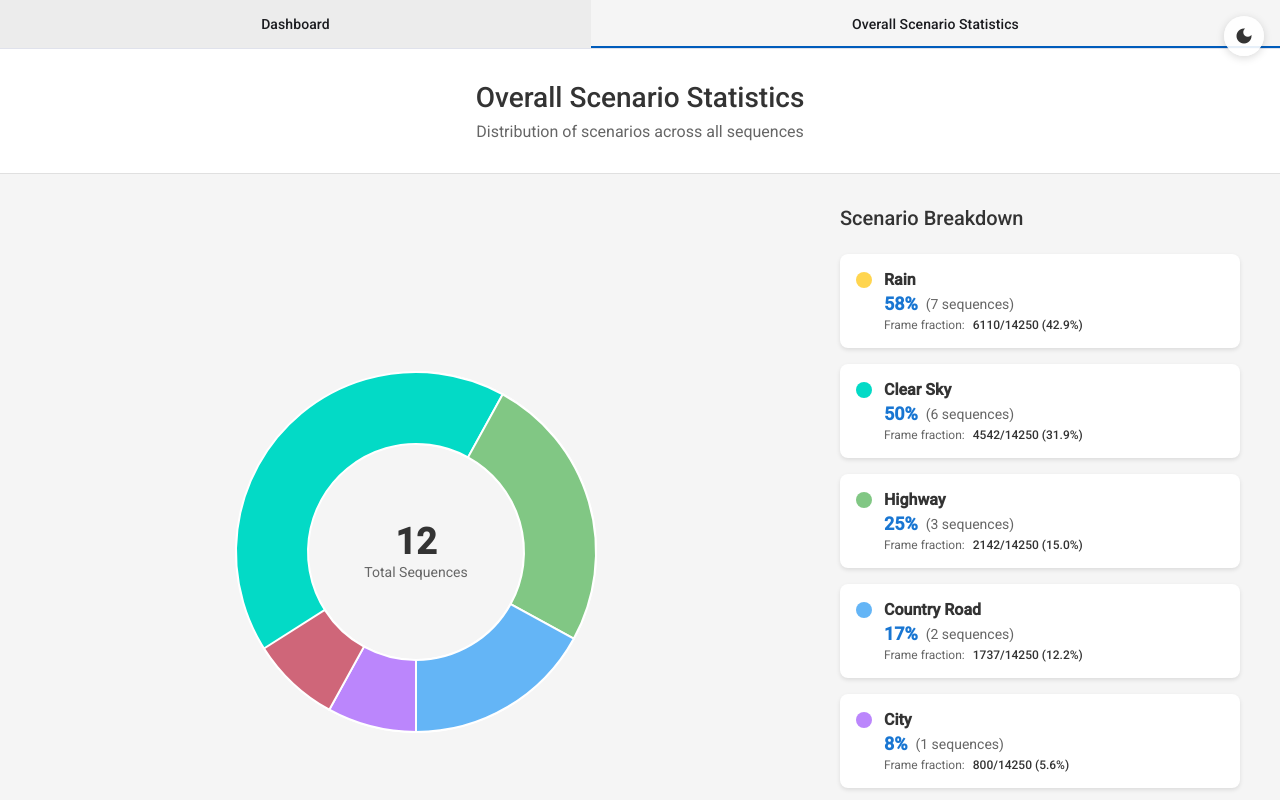
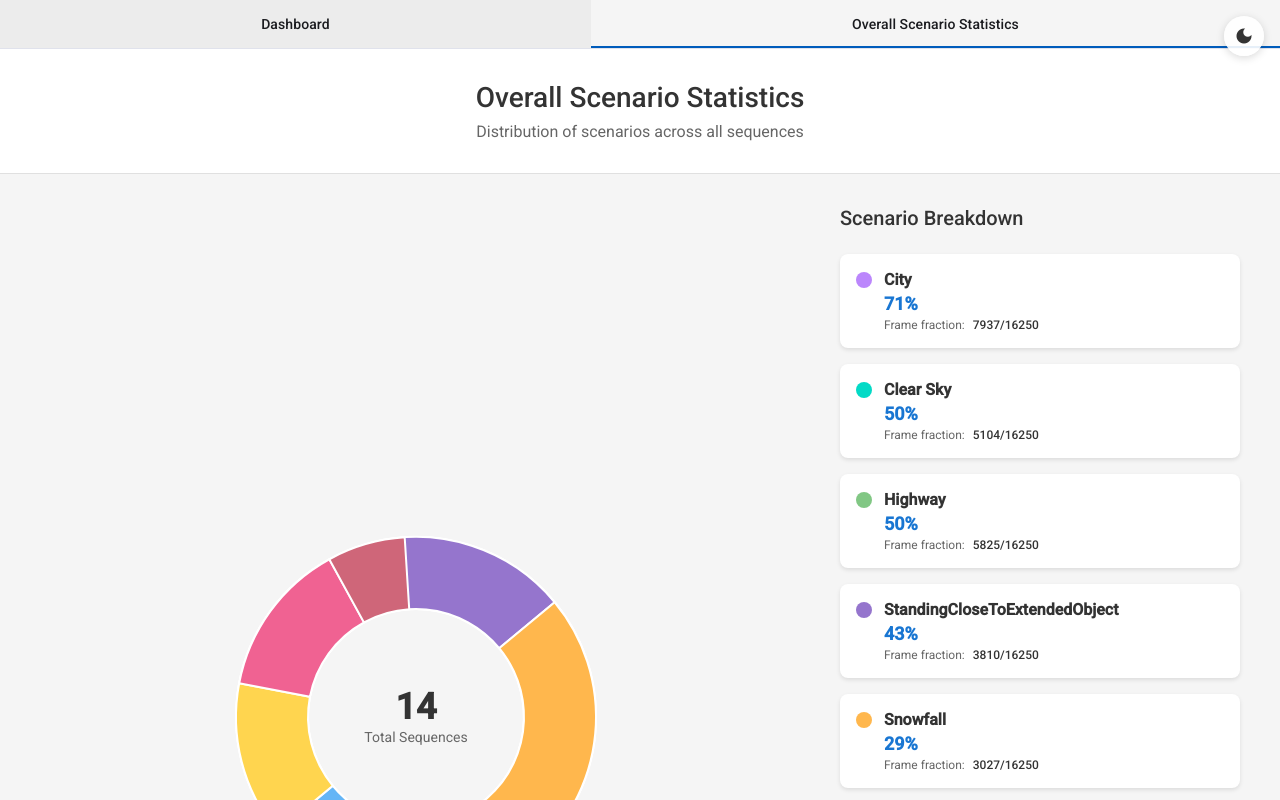
Before and after one commit to arushisinghh123/my-angular-app, an Angular app: page /dashboard in a window 1280 px wide. Both pictures are taken after a click on the tab "Overall Scenario Statistics". Shown: the top 800 px of the page. Built offline with nearby package versions, Linux system fonts and the light colour scheme.

Commit message:
Fix scenario statistics display and data

```diff
--- a/src/app/core/services/scenario.service.ts
+++ b/src/app/core/services/scenario.service.ts
@@ -17,7 +17,10 @@ export class ScenarioService {
     { id: '3', name: 'Tunnel', description: 'Driving through tunnels' },
     { id: '4', name: 'Rain', description: 'Wet weather conditions' },
     { id: '5', name: 'Highway', description: 'High-speed highway driving' },
-    { id: '6', name: 'Country Road', description: 'Rural and countryside driving' }
+    { id: '6', name: 'Country Road', description: 'Rural and countryside driving' },
+    { id: '7', name: 'Snowfall', description: 'Snow weather conditions' },
+    { id: '8', name: 'Ice', description: 'Icy road conditions' },
+    { id: '9', name: 'StandingCloseToExtendedObject', description: 'Standing close to extended objects' }
   ];
 
   constructor() {}
--- a/src/app/core/services/sequence.service.ts
+++ b/src/app/core/services/sequence.service.ts
@@ -21,7 +21,7 @@ export class SequenceService {
       description: 'Daily morning drive to work',
       scenarios: [
         { scenarioId: '2', percentage: 85 },
-        { scenarioId: '10', percentage: 70 },
+        { scenarioId: '1', percentage: 70 },
         { scenarioId: '4', percentage: 45 }
       ]
     },
@@ -31,7 +31,7 @@ export class SequenceService {
       totalFrames: 2000,
       description: 'Long distance highway travel',
       scenarios: [
-        { scenarioId: '4', percentage: 95 },
+        { scenarioId: '5', percentage: 95 },
         { scenarioId: '7', percentage: 30 },
         { scenarioId: '9', percentage: 25 }
       ]
@@ -42,9 +42,9 @@ export class SequenceService {
       totalFrames: 800,
       description: 'Underground tunnel navigation',
       scenarios: [
-        { scenarioId: '1', percentage: 100 },
+        { scenarioId: '3', percentage: 100 },
         { scenarioId: '2', percentage: 40 },
-        { scenarioId: '5', percentage: 60 }
+        { scenarioId: '1', percentage: 60 }
       ]
     },
     {
@@ -53,9 +53,9 @@ export class SequenceService {
       totalFrames: 950,
       description: 'Driving in wet conditions',
       scenarios: [
-        { scenarioId: '3', percentage: 100 },
+        { scenarioId: '4', percentage: 100 },
         { scenarioId: '2', percentage: 65 },
-        { scenarioId: '10', percentage: 55 }
+        { scenarioId: '1', percentage: 55 }
       ]
     },
     {
@@ -64,8 +64,8 @@ export class SequenceService {
       totalFrames: 1100,
       description: 'Evening and night driving',
       scenarios: [
-        { scenarioId: '5', percentage: 100 },
-        { scenarioId: '4', percentage: 70 },
+        { scenarioId: '1', percentage: 100 },
+        { scenarioId: '5', percentage: 70 },
         { scenarioId: '9', percentage: 50 }
       ]
     },
@@ -75,9 +75,9 @@ export class SequenceService {
       totalFrames: 1300,
       description: 'Snow and ice driving',
       scenarios: [
-        { scenarioId: '6', percentage: 100 },
-        { scenarioId: '9', percentage: 60 },
-        { scenarioId: '4', percentage: 40 }
+        { scenarioId: '7', percentage: 100 },
+        { scenarioId: '8', percentage: 80 },
+        { scenarioId: '5', percentage: 40 }
       ]
     },
     {
@@ -86,9 +86,9 @@ export class SequenceService {
       totalFrames: 900,
       description: 'Navigating through work zones',
       scenarios: [
-        { scenarioId: '7', percentage: 100 },
-        { scenarioId: '4', percentage: 80 },
-        { scenarioId: '10', percentage: 75 }
+        { scenarioId: '9', percentage: 100 },
+        { scenarioId: '5', percentage: 80 },
+        { scenarioId: '1', percentage: 75 }
       ]
     },
     {
@@ -97,9 +97,9 @@ export class SequenceService {
       totalFrames: 750,
       description: 'Mall and shopping area driving',
       scenarios: [
-        { scenarioId: '8', percentage: 90 },
+        { scenarioId: '1', percentage: 90 },
         { scenarioId: '2', percentage: 70 },
-        { scenarioId: '10', percentage: 60 }
+        { scenarioId: '9', percentage: 60 }
       ]
     },
     {
@@ -108,9 +108,9 @@ export class SequenceService {
       totalFrames: 1250,
       description: 'Rural and countryside driving',
       scenarios: [
-        { scenarioId: '9', percentage: 100 },
-        { scenarioId: '5', percentage: 45 },
-        { scenarioId: '6', percentage: 35 }
+        { scenarioId: '6', percentage: 100 },
+        { scenarioId: '2', percentage: 45 },
+        { scenarioId: '7', percentage: 35 }
       ]
     },
     {
@@ -119,9 +119,9 @@ export class SequenceService {
       totalFrames: 1400,
       description: 'Peak traffic hours',
       scenarios: [
-        { scenarioId: '10', percentage: 100 },
+        { scenarioId: '1', percentage: 100 },
         { scenarioId: '2', percentage: 90 },
-        { scenarioId: '7', percentage: 40 }
+        { scenarioId: '9', percentage: 40 }
       ]
     },
     {
@@ -130,9 +130,9 @@ export class SequenceService {
       totalFrames: 1600,
       description: 'Leisure weekend driving',
       scenarios: [
-        { scenarioId: '4', percentage: 60 },
-        { scenarioId: '9', percentage: 70 },
-        { scenarioId: '8', percentage: 50 }
+        { scenarioId: '5', percentage: 60 },
+        { scenarioId: '6', percentage: 70 },
+        { scenarioId: '1', percentage: 50 }
       ]
     },
     {
@@ -142,8 +142,30 @@ export class SequenceService {
       description: 'Urgent driving scenarios',
       scenarios: [
         { scenarioId: '2', percentage: 80 },
-        { scenarioId: '4', percentage: 70 },
-        { scenarioId: '10', percentage: 85 }
+        { scenarioId: '5', percentage: 70 },
+        { scenarioId: '1', percentage: 85 }
+      ]
+    },
+    {
+      id: '13',
+      name: 'Icy Road Drive',
+      totalFrames: 1150,
+      description: 'Driving on icy conditions',
+      scenarios: [
+        { scenarioId: '8', percentage: 100 },
+        { scenarioId: '7', percentage: 60 },
+        { scenarioId: '6', percentage: 40 }
+      ]
+    },
+    {
+      id: '14',
+      name: 'Extended Object Navigation',
+      totalFrames: 850,
+      description: 'Navigating around extended objects',
+      scenarios: [
+        { scenarioId: '9', percentage: 100 },
+        { scenarioId: '1', percentage: 70 },
+        { scenarioId: '5', percentage: 30 }
       ]
     }
   ];
--- a/src/app/features/scenario-statistics/scenario-statistics.component.html
+++ b/src/app/features/scenario-statistics/scenario-statistics.component.html
@@ -18,9 +18,7 @@
         <div class="chart-wrapper">
           <canvas
             #chartCanvas
-            class="doughnut-chart"
-            (mousemove)="onChartHover($event)"
-            (mouseleave)="onChartLeave()">
+            class="doughnut-chart">
           </canvas>
 
           <!-- Chart Center Info -->
@@ -28,34 +26,6 @@
             <div class="total-sequences">
               <span class="total-number">{{ totalSequences }}</span>
               <span class="total-label">Total Sequences</span>
-            </div>
-          </div>
-        </div>
-
-        <!-- Hover Tooltip -->
-        <div
-          class="chart-tooltip"
-          *ngIf="hoveredData"
-          [style.left.px]="tooltipPosition.x"
-          [style.top.px]="tooltipPosition.y">
-          <div class="tooltip-content">
-            <div class="tooltip-header">
-              <div class="tooltip-color" [style.background-color]="hoveredData.color"></div>
-              <span class="tooltip-scenario">{{ hoveredData.scenario }}</span>
-            </div>
-            <div class="tooltip-stats">
-              <div class="tooltip-stat">
-                <span class="stat-label">Sequences:</span>
-                <span class="stat-value">{{ hoveredData.sequenceCount }}</span>
-              </div>
-              <div class="tooltip-stat">
-                <span class="stat-label">Percentage:</span>
-                <span class="stat-value">{{ hoveredData.percentage }}%</span>
-              </div>
-              <div class="tooltip-stat">
-                <span class="stat-label">Frame Fraction:</span>
-                <span class="stat-value">{{ hoveredData.frameFraction }}</span>
-              </div>
             </div>
           </div>
         </div>
@@ -67,16 +37,12 @@
         <div class="legend-grid">
           <div
             *ngFor="let stat of statisticsData; trackBy: trackByScenario"
-            class="legend-item"
-            [class.highlighted]="hoveredData?.scenario === stat.scenario"
-            (mouseenter)="onLegendHover(stat)"
-            (mouseleave)="onLegendLeave()">
+            class="legend-item">
             <div class="legend-color" [style.background-color]="stat.color"></div>
             <div class="legend-info">
               <span class="legend-scenario">{{ stat.scenario }}</span>
               <div class="legend-stats">
                 <span class="legend-percentage">{{ stat.percentage }}%</span>
-                <span class="legend-count">({{ stat.sequenceCount }} sequences)</span>
               </div>
               <div class="legend-frames">
                 <span class="frames-label">Frame fraction:</span>
--- a/src/app/features/scenario-statistics/scenario-statistics.component.scss
+++ b/src/app/features/scenario-statistics/scenario-statistics.component.scss
@@ -76,7 +76,6 @@
 .doughnut-chart {
   width: 100%;
   height: 100%;
-  cursor: pointer;
 }
 
 .chart-center-info {
@@ -103,60 +102,6 @@
   }
 }
 
-.chart-tooltip {
-  position: absolute;
-  background: rgba(0, 0, 0, 0.9);
-  color: white;
-  padding: 12px;
-  border-radius: 8px;
-  font-size: 12px;
-  pointer-events: none;
-  z-index: 1000;
-  min-width: 180px;
-
-  .tooltip-content {
-    display: flex;
-    flex-direction: column;
-    gap: 8px;
-  }
-
-  .tooltip-header {
-    display: flex;
-    align-items: center;
-    gap: 8px;
-
-    .tooltip-color {
-      width: 12px;
-      height: 12px;
-      border-radius: 50%;
-    }
-
-    .tooltip-scenario {
-      font-weight: 600;
-      font-size: 13px;
-    }
-  }
-
-  .tooltip-stats {
-    display: flex;
-    flex-direction: column;
-    gap: 4px;
-  }
-
-  .tooltip-stat {
-    display: flex;
-    justify-content: space-between;
-
-    .stat-label {
-      opacity: 0.8;
-    }
-
-    .stat-value {
-      font-weight: 500;
-    }
-  }
-}
-
 .legend-container {
   .legend-title {
     margin: 0 0 24px 0;
@@ -180,14 +125,7 @@
   background: white;
   border-radius: 8px;
   box-shadow: 0 2px 4px rgba(0, 0, 0, 0.1);
-  cursor: pointer;
   transition: all 0.2s ease;
-
-  &:hover,
-  &.highlighted {
-    transform: translateY(-2px);
-    box-shadow: 0 4px 12px rgba(0, 0, 0, 0.15);
-  }
 
   .legend-color {
     width: 16px;
@@ -218,11 +156,6 @@
         font-weight: 600;
         font-size: 18px;
         color: #1976d2;
-      }
-
-      .legend-count {
-        font-size: 14px;
-        color: #666;
       }
     }
 
@@ -284,22 +217,12 @@
     background: #1e1e1e;
     border: 1px solid #333;
 
-    &:hover,
-    &.highlighted {
-      border-color: #2196f3;
-      box-shadow: 0 4px 12px rgba(33, 150, 243, 0.2);
-    }
-
     .legend-scenario {
       color: #ffffff !important;
     }
 
     .legend-percentage {
       color: #64b5f6 !important;
-    }
-
-    .legend-count {
-      color: #e0e0e0 !important;
     }
 
     .frames-label {
--- a/src/app/features/scenario-statistics/scenario-statistics.component.ts
+++ b/src/app/features/scenario-statistics/scenario-statistics.component.ts
@@ -34,8 +34,6 @@ export class ScenarioStatisticsComponent implements OnInit, OnDestroy {
   statisticsData: ScenarioStatistic[] = [];
   isLoading = true;
   totalSequences = 0;
-  hoveredData: ScenarioStatistic | null = null;
-  tooltipPosition = { x: 0, y: 0 };
 
   private destroy$ = new Subject<void>();
   private chart: any = null;
@@ -51,7 +49,10 @@ export class ScenarioStatisticsComponent implements OnInit, OnDestroy {
     '#ffb74d', // Orange
     '#f06292', // Pink
     '#9575cd', // Deep Purple
-    '#4db6ac'  // Teal
+    '#4db6ac', // Teal
+    '#a5d6a7', // Light Green
+    '#ffcc02', // Yellow
+    '#ff8a65'  // Deep Orange
   ];
 
   constructor(
@@ -116,8 +117,8 @@ export class ScenarioStatisticsComponent implements OnInit, OnDestroy {
       });
 
       const frameFraction = totalFrames > 0 ?
-        `${scenarioFrames}/${totalFrames} (${((scenarioFrames / totalFrames) * 100).toFixed(1)}%)` :
-        '0/0 (0%)';
+        `${scenarioFrames}/${totalFrames}` :
+        '0/0';
 
       return {
         scenario: scenario.name,
@@ -173,50 +174,6 @@ export class ScenarioStatisticsComponent implements OnInit, OnDestroy {
     });
   }
 
-  onChartHover(event: MouseEvent): void {
-    const canvas = this.chartCanvas.nativeElement;
-    const rect = canvas.getBoundingClientRect();
-    const x = event.clientX - rect.left;
-    const y = event.clientY - rect.top;
-
-    const centerX = canvas.width / 2;
-    const centerY = canvas.height / 2;
-    const outerRadius = Math.min(canvas.width, canvas.height) / 2 - 20;
-    const innerRadius = outerRadius * 0.6;
-
-    const distance = Math.sqrt((x - centerX) ** 2 + (y - centerY) ** 2);
-
-    if (distance >= innerRadius && distance <= outerRadius) {
-      const angle = Math.atan2(y - centerY, x - centerX);
-      const normalizedAngle = (angle + Math.PI / 2 + 2 * Math.PI) % (2 * Math.PI);
-
-      let currentAngle = 0;
-      for (const data of this.statisticsData) {
-        const sliceAngle = (data.percentage / 100) * 2 * Math.PI;
-        if (normalizedAngle >= currentAngle && normalizedAngle <= currentAngle + sliceAngle) {
-          this.hoveredData = data;
-          this.tooltipPosition = { x: event.clientX + 10, y: event.clientY - 10 };
-          return;
-        }
-        currentAngle += sliceAngle;
-      }
-    }
-
-    this.hoveredData = null;
-  }
-
-  onChartLeave(): void {
-    this.hoveredData = null;
-  }
-
-  onLegendHover(data: ScenarioStatistic): void {
-    this.hoveredData = data;
-  }
-
-  onLegendLeave(): void {
-    this.hoveredData = null;
-  }
-
   trackByScenario(index: number, item: ScenarioStatistic): string {
     return item.scenario;
   }
```
